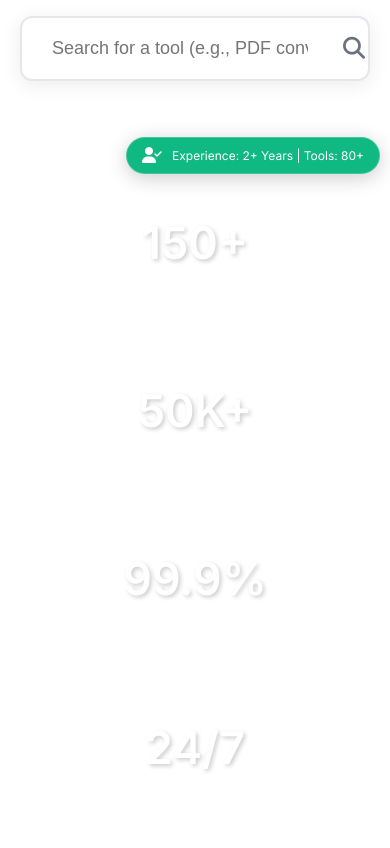
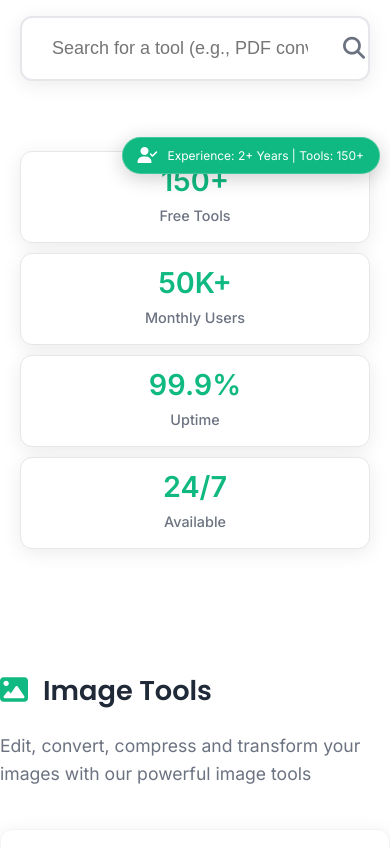
Before and after one commit to madebox97-hub/TradeGuardian, a plain HTML site: page index.html in a window 390 px wide. Shown: the part 660-1508 px from the top of the page. Drawn offline with Linux system fonts and the light colour scheme.

Commit message:
Update index.html

```diff
--- a/index.html
+++ b/index.html
@@ -9,7 +9,7 @@
     <style>
         :root {
             --primary-green: #10B981;
-            --dark-white: #FFFFFF;
+            --dark-green: #059669;
             --light-green: #D1FAE5;
             --text-dark: #1F2937;
             --text-light: #6B7280;
@@ -267,6 +267,50 @@
             top: 50%;
             transform: translateY(-50%);
             font-size: 22px;
+            color: var(--text-light);
+        }
+
+        /* Stats Section - UPDATED: Smaller, no bg, side-by-side */
+        .stats-section {
+            padding: 40px 0;
+            background: transparent;
+        }
+
+        .stats-container {
+            display: grid;
+            grid-template-columns: repeat(4, 1fr);
+            gap: 20px;
+            max-width: 900px;
+            margin: 0 auto;
+        }
+
+        .stat-item {
+            text-align: center;
+            padding: 20px 15px;
+            border-radius: var(--radius);
+            background: var(--bg-white);
+            box-shadow: var(--shadow);
+            border: 1px solid #E5E7EB;
+            transition: var(--transition);
+        }
+
+        .stat-item:hover {
+            transform: translateY(-5px);
+            box-shadow: 0 10px 25px rgba(0, 0, 0, 0.1);
+            border-color: var(--light-green);
+        }
+
+        .stat-number {
+            font-size: 2.2rem;
+            font-weight: 700;
+            margin-bottom: 8px;
+            line-height: 1;
+            color: var(--primary-green);
+        }
+
+        .stat-label {
+            font-size: 1rem;
+            font-weight: 500;
             color: var(--text-light);
         }
 
@@ -372,71 +416,6 @@
             transform: translateY(-2px);
         }
 
-        /* Stats Section - UPDATED LAYOUT */
-        .stats-section {
-            background: linear-gradient(135deg, var(--primary-green) 0%, var(--dark-green) 100%);
-            color: white;
-            padding: 80px 0;
-        }
-
-        .stats-container {
-            display: grid;
-            grid-template-columns: repeat(2, 1fr);
-            grid-template-rows: repeat(2, 1fr);
-            gap: 40px;
-            max-width: 800px;
-            margin: 0 auto;
-        }
-
-        .stat-item {
-            text-align: center;
-            padding: 30px;
-            border-radius: var(--radius);
-            background: rgba(255, 255, 255, 0.1);
-            backdrop-filter: blur(10px);
-            transition: var(--transition);
-        }
-
-        .stat-item:hover {
-            transform: translateY(-5px);
-            background: rgba(255, 255, 255, 0.15);
-        }
-
-        .stat-number {
-            font-size: 3.5rem;
-            font-weight: 800;
-            margin-bottom: 10px;
-            line-height: 1;
-            text-shadow: 2px 2px 4px rgba(0, 0, 0, 0.2);
-        }
-
-        .stat-label {
-            font-size: 1.3rem;
-            font-weight: 500;
-            opacity: 0.95;
-        }
-
-        /* Specific positioning for the 4 stats */
-        .stat-item:nth-child(1) {
-            grid-column: 1;
-            grid-row: 1;
-        }
-
-        .stat-item:nth-child(2) {
-            grid-column: 2;
-            grid-row: 1;
-        }
-
-        .stat-item:nth-child(3) {
-            grid-column: 1;
-            grid-row: 2;
-        }
-
-        .stat-item:nth-child(4) {
-            grid-column: 2;
-            grid-row: 2;
-        }
-
         /* FAQ Section */
         .faq-section {
             background-color: var(--bg-light);
@@ -507,40 +486,39 @@
             transform: rotate(180deg);
         }
 
-        /* Browser Logos - UPDATED */
+        /* Browser Logos */
         .browser-support {
             margin-top: 20px;
         }
 
         .browser-logos {
             display: flex;
-            gap: 20px;
-            margin-top: 20px;
+            gap: 15px;
+            margin-top: 15px;
             flex-wrap: wrap;
-            justify-content: center;
         }
 
         .browser-logo {
             display: flex;
             flex-direction: column;
             align-items: center;
-            gap: 10px;
-            padding: 15px;
+            gap: 8px;
+            padding: 12px;
             background: var(--bg-white);
             border-radius: var(--radius);
             box-shadow: var(--shadow);
-            min-width: 100px;
+            min-width: 90px;
             transition: var(--transition);
             border: 1px solid #E5E7EB;
         }
 
         .browser-logo:hover {
-            transform: translateY(-5px);
-            box-shadow: 0 10px 25px rgba(0, 0, 0, 0.1);
+            transform: translateY(-3px);
+            box-shadow: 0 8px 20px rgba(0, 0, 0, 0.1);
         }
 
         .browser-logo i {
-            font-size: 2.5rem;
+            font-size: 2rem;
         }
 
         .browser-logo.chrome i {
@@ -565,7 +543,7 @@
 
         .browser-logo span {
             font-weight: 500;
-            font-size: 0.9rem;
+            font-size: 0.85rem;
         }
 
         /* Testimonials Section */
@@ -805,26 +783,14 @@
             }
 
             .browser-logo i {
-                font-size: 2rem;
-            }
-
+                font-size: 1.8rem;
+            }
+
+            /* Stats: 2x2 on tablets */
             .stats-container {
-                grid-template-columns: 1fr;
-                grid-template-rows: repeat(4, auto);
-                gap: 20px;
-            }
-
-            .stat-item:nth-child(1),
-            .stat-item:nth-child(2),
-            .stat-item:nth-child(3),
-            .stat-item:nth-child(4) {
-                grid-column: 1;
-            }
-
-            .stat-item:nth-child(1) { grid-row: 1; }
-            .stat-item:nth-child(2) { grid-row: 2; }
-            .stat-item:nth-child(3) { grid-row: 3; }
-            .stat-item:nth-child(4) { grid-row: 4; }
+                grid-template-columns: repeat(2, 1fr);
+                gap: 15px;
+            }
         }
 
         @media (max-width: 576px) {
@@ -840,8 +806,34 @@
                 grid-template-columns: 1fr;
             }
 
+            /* Stats: 2x2 on mobile */
+            .stats-container {
+                grid-template-columns: repeat(2, 1fr);
+                gap: 12px;
+            }
+
+            .stat-item {
+                padding: 15px 10px;
+            }
+
             .stat-number {
-                font-size: 2.8rem;
+                font-size: 1.8rem;
+            }
+
+            .stat-label {
+                font-size: 0.9rem;
+            }
+        }
+
+        @media (max-width: 400px) {
+            /* Stats: vertical stack on very small phones */
+            .stats-container {
+                grid-template-columns: 1fr;
+                gap: 10px;
+            }
+
+            .stat-item {
+                padding: 15px;
             }
         }
 
@@ -962,9 +954,10 @@
         </div>
     </section>
 
-    <!-- Stats Section - UPDATED LAYOUT -->
+    <!-- Stats Section - UPDATED: Smaller, no bg, side-by-side -->
     <section class="stats-section">
-        <div class="container stats-container">
+        <div class="container">
+            <div class="stats-container">
                 <div class="stat-item">
                     <div class="stat-number">150+</div>
                     <div class="stat-label">Free Tools</div>
@@ -980,6 +973,7 @@
                 <div class="stat-item">
                     <div class="stat-number">24/7</div>
                     <div class="stat-label">Available</div>
+                </div>
             </div>
         </div>
     </section>
@@ -1077,42 +1071,6 @@
                 <h2>Utility Tools</h2>
             </div>
             <p class="section-subtitle">Handy utilities for everyday tasks and problem-solving</p>
-            <div class="tools-grid">
-                <!-- Tool cards will be generated by JavaScript -->
-            </div>
-        </section>
-
-        <!-- New Category: Video Tools -->
-        <section class="tool-section">
-            <div class="section-title">
-                <i class="fas fa-video"></i>
-                <h2>Video Tools</h2>
-            </div>
-            <p class="section-subtitle">Edit, convert, compress and optimize your video files</p>
-            <div class="tools-grid">
-                <!-- Tool cards will be generated by JavaScript -->
-            </div>
-        </section>
-
-        <!-- New Category: Audio Tools -->
-        <section class="tool-section">
-            <div class="section-title">
-                <i class="fas fa-music"></i>
-                <h2>Audio Tools</h2>
-            </div>
-            <p class="section-subtitle">Convert, edit and optimize audio files in various formats</p>
-            <div class="tools-grid">
-                <!-- Tool cards will be generated by JavaScript -->
-            </div>
-        </section>
-
-        <!-- New Category: Data Tools -->
-        <section class="tool-section">
-            <div class="section-title">
-                <i class="fas fa-database"></i>
-                <h2>Data Tools</h2>
-            </div>
-            <p class="section-subtitle">Process, analyze and convert data between different formats</p>
             <div class="tools-grid">
                 <!-- Tool cards will be generated by JavaScript -->
             </div>
@@ -1367,7 +1325,7 @@
     </div>
 
     <script>
-        // Tool data structure with 50+ unique tools
+        // Tool data structure
         const toolData = {
             "image": {
                 icon: "fas fa-image",
@@ -1470,39 +1428,6 @@
                     { name: "Stopwatch & Timer", desc: "Precise stopwatch and countdown timer", icon: "fas fa-stopwatch" },
                     { name: "Calendar Generator", desc: "Generate custom calendars", icon: "fas fa-calendar-alt" }
                 ]
-            },
-            "video": {
-                icon: "fas fa-video",
-                tools: [
-                    { name: "Video Converter", desc: "Convert videos between MP4, AVI, MOV, etc", icon: "fas fa-exchange-alt" },
-                    { name: "Video Compressor", desc: "Reduce video file size while maintaining quality", icon: "fas fa-compress-alt" },
-                    { name: "Video Cutter", desc: "Cut and trim video files", icon: "fas fa-cut" },
-                    { name: "Video Merger", desc: "Combine multiple video clips into one", icon: "fas fa-film" },
-                    { name: "Video to GIF", desc: "Convert video clips to animated GIFs", icon: "fas fa-photo-video" },
-                    { name: "Video Speed Changer", desc: "Change playback speed of videos", icon: "fas fa-tachometer-alt" }
-                ]
-            },
-            "audio": {
-                icon: "fas fa-music",
-                tools: [
-                    { name: "Audio Converter", desc: "Convert audio between MP3, WAV, FLAC, etc", icon: "fas fa-exchange-alt" },
-                    { name: "Audio Cutter", desc: "Cut and trim audio files", icon: "fas fa-cut" },
-                    { name: "Audio Merger", desc: "Combine multiple audio files", icon: "fas fa-volume-up" },
-                    { name: "Audio Compressor", desc: "Reduce audio file size", icon: "fas fa-compress-alt" },
-                    { name: "MP3 Cutter & Joiner", desc: "Edit MP3 files easily", icon: "fas fa-music" },
-                    { name: "Audio Extractor", desc: "Extract audio from video files", icon: "fas fa-file-audio" }
-                ]
-            },
-            "data": {
-                icon: "fas fa-database",
-                tools: [
-                    { name: "CSV to JSON", desc: "Convert CSV files to JSON format", icon: "fas fa-exchange-alt" },
-                    { name: "JSON to CSV", desc: "Convert JSON data to CSV format", icon: "fas fa-exchange-alt" },
-                    { name: "XML Formatter", desc: "Format and validate XML data", icon: "fas fa-code" },
-                    { name: "Data Sorter", desc: "Sort and organize data sets", icon: "fas fa-sort-amount-down" },
-                    { name: "CSV Viewer", desc: "View and analyze CSV files", icon: "fas fa-table" },
-                    { name: "Data Generator", desc: "Generate test data for development", icon: "fas fa-database" }
-                ]
             }
         };
 
@@ -1525,28 +1450,7 @@
 
             // Initialize smooth scrolling
             initSmoothScrolling();
-
-            // Update stats with total tool count
-            updateToolStats();
-        });
-
-        function updateToolStats() {
-            // Calculate total number of tools
-            let totalTools = 0;
-            Object.keys(toolData).forEach(category => {
-                totalTools += toolData[category].tools.length;
-            });
-
-            // Update the stats section
-            const statNumber = document.querySelector('.stat-number');
-            if (statNumber) {
-                // Update the experience indicator too
-                const experienceIndicator = document.querySelector('.experience-indicator');
-                if (experienceIndicator) {
-                    experienceIndicator.innerHTML = `<i class="fas fa-user-check"></i> Experience: 2+ Years | Tools: ${totalTools}+`;
-                }
-            }
-        }
+        });
 
         function generateToolCards() {
             const sections = document.querySelectorAll('.tool-section');
@@ -1564,9 +1468,6 @@
                 else if (sectionTitle.includes("color")) categoryKey = "color";
                 else if (sectionTitle.includes("seo") || sectionTitle.includes("marketing")) categoryKey = "seo";
                 else if (sectionTitle.includes("utility")) categoryKey = "utility";
-                else if (sectionTitle.includes("video")) categoryKey = "video";
-                else if (sectionTitle.includes("audio")) categoryKey = "audio";
-                else if (sectionTitle.includes("data")) categoryKey = "data";
 
                 if (toolData[categoryKey]) {
                     toolData[categoryKey].tools.forEach(tool => {
@@ -1724,9 +1625,6 @@
                 else if (sectionTitle.includes("color")) categoryKey = "color";
                 else if (sectionTitle.includes("seo") || sectionTitle.includes("marketing")) categoryKey = "seo";
                 else if (sectionTitle.includes("utility")) categoryKey = "utility";
-                else if (sectionTitle.includes("video")) categoryKey = "video";
-                else if (sectionTitle.includes("audio")) categoryKey = "audio";
-                else if (sectionTitle.includes("data")) categoryKey = "data";
 
                 if (categoryKey) {
                     section.setAttribute('data-category', categoryKey);
```
Lines whose indentation alone changed are shown as unchanged.
